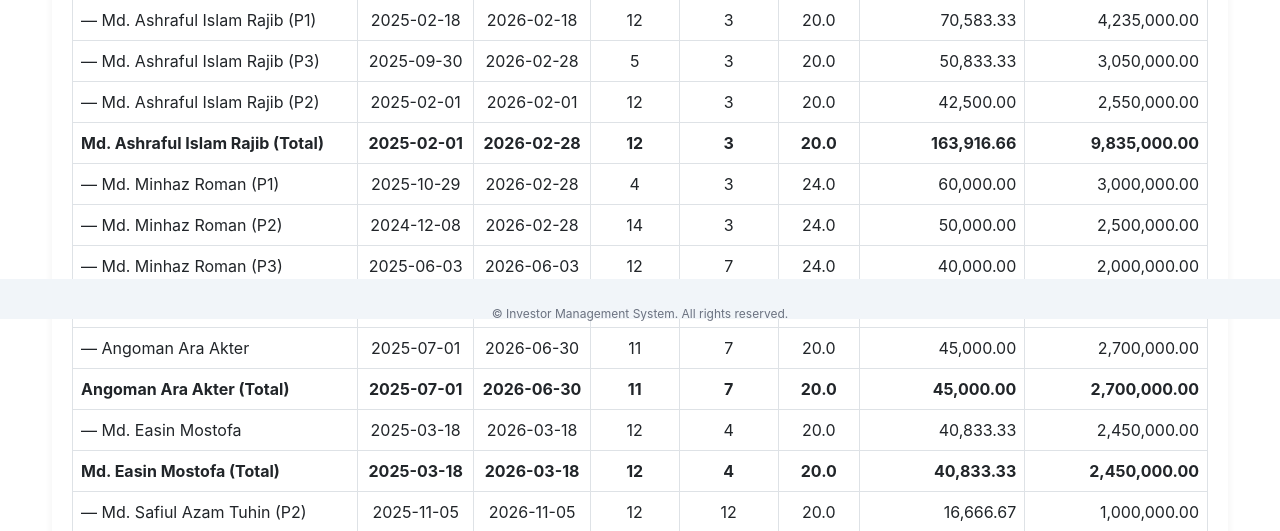
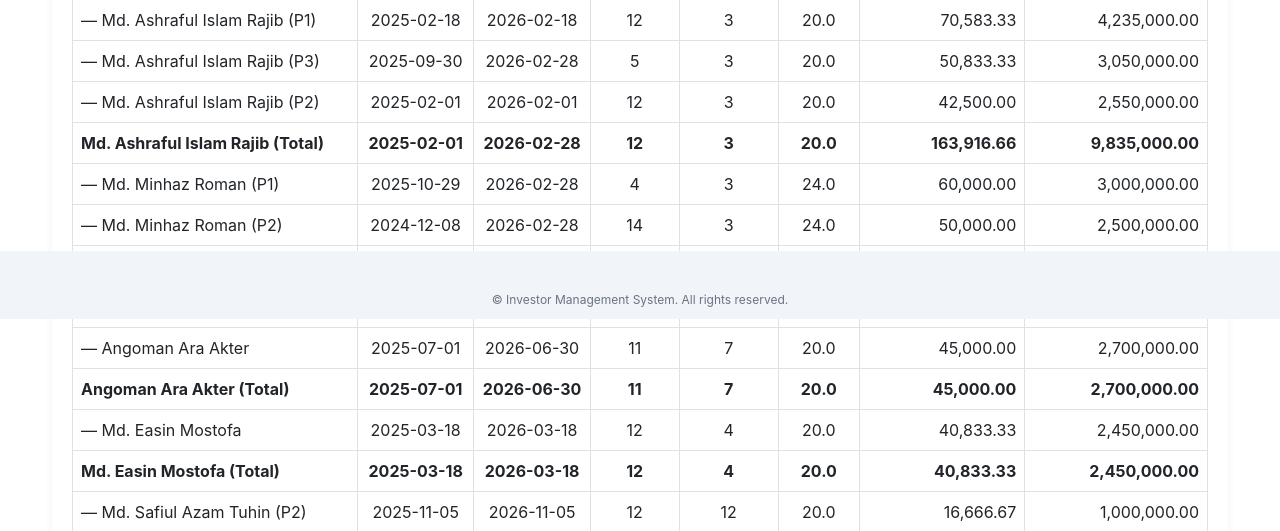
Before and after one commit to hasanshibly90/IMS-SISL, a Flask app: page / in a window 1280 px wide. Shown: the part 481-1012 px from the top of the page. Run offline with Flask 3, Linux system fonts and the light colour scheme; a user stored in the database is signed in; data comes from the database, SQL or seed files in the repository; some libraries are stand-ins or nearby versions.

Commit message:
ims-sisl-v.1019

```diff
--- a/templates/task.html
+++ b/templates/task.html
@@ -63,16 +63,12 @@
     footer {
       background-color: #f1f5f9;
       color: #6b7280;
+      text-align: center;
+      padding: 10px 0;
       position: fixed;
       bottom: 0;
       width: 100%;
       font-size: 12px;
-      display: flex;
-      align-items: center;
-      justify-content: center;
-      height: 40px;
-      padding: 0;
-      text-align: center;
     }
     .container {
       margin-top: 30px;
```
